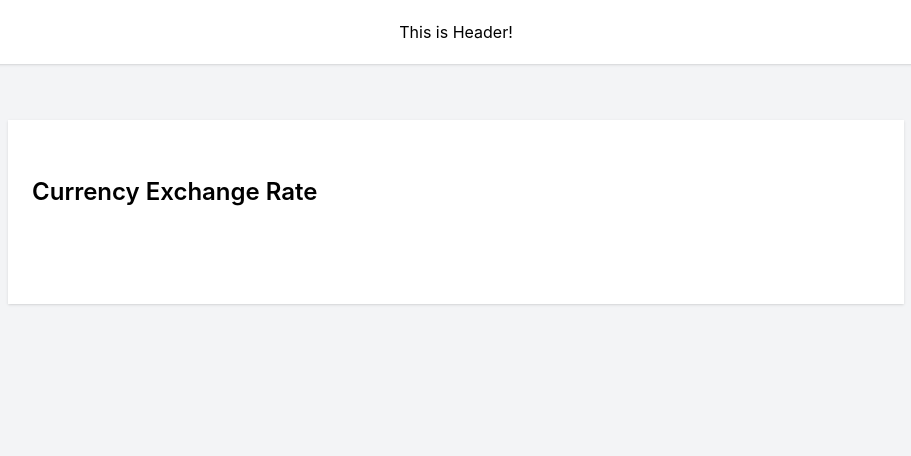
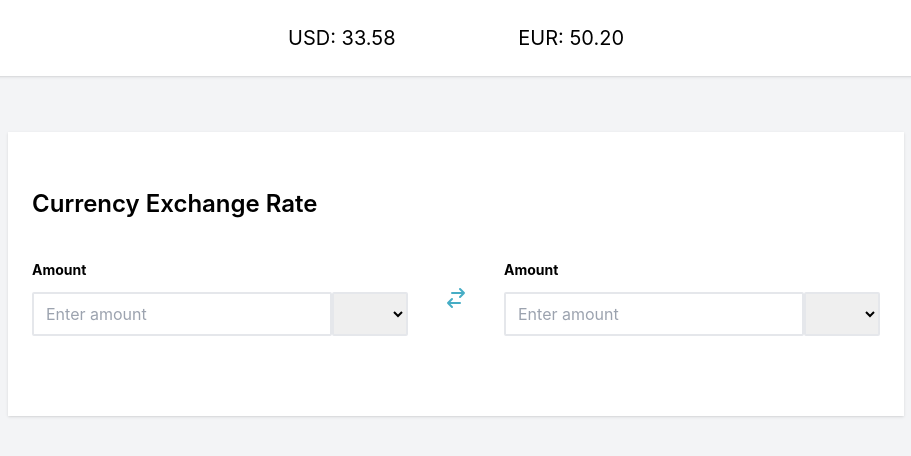
Before and after one commit to Elizabeth-web2020/currency-converter-react, a React (Create React App) app: page / in a window 1280 px wide. Shown: the top 456 px of the page, without its empty margins (184-1095 px from the left). Built offline with nearby package versions, Linux system fonts and the light colour scheme.

Commit message:
finished with the layout of the Header/ConverterBox components

```diff
--- a/package.json
+++ b/package.json
@@ -3,6 +3,8 @@
   "version": "0.1.0",
   "private": true,
   "dependencies": {
+    "@headlessui/react": "^1.6.5",
+    "@heroicons/react": "^1.0.6",
     "@testing-library/jest-dom": "^5.16.4",
     "@testing-library/react": "^13.3.0",
     "@testing-library/user-event": "^13.5.0",
--- a/src/components/ConverterBox.js
+++ b/src/components/ConverterBox.js
@@ -1,13 +1,66 @@
-import React from 'react';
+import React from "react";
+import { Fragment, useState } from "react";
+import { Listbox, Transition } from "@headlessui/react";
+import { CheckIcon, SelectIcon } from "@heroicons/react/solid";
 
 const converterBox = () => {
   return (
-    <div className='max-w-4xl m-auto pb-6 pt-14'>
-      <div className='pt-14 bg-white pb-14 px-6 shadow'>
-        <h1 className='text-2xl text-black mb-10 font-semibold'>Currency Exchange Rate</h1>
+    <div className="max-w-4xl m-auto pb-6 pt-14">
+      <div className="pt-14 bg-white pb-14 px-6 shadow">
+        <h1 className="text-2xl text-black mb-10 font-semibold">
+          Currency Exchange Rate
+        </h1>
+        <form>
+          <div className="flex flex-row mb-6 gap-9 items-center">
+            <div className="flex-1">
+              <label className="font-bold text-sm mb-3 block" htmlFor="text">
+                Amount
+              </label>
+              <div className="flex">
+              <input
+                type="text"
+                className="focus:outline-none focus:ring-1 focus:ring-cyan-500 focus:border-cyan-500 w-full border-2 rounded-sm min-h-50 pl-3 pr-10 py-2"
+                value=""
+                size="lg"
+                placeholder="Enter amount"
+              />
+              <select name="" id="" className="focus:outline-none border-2 rounded-sm min-h-50 pl-3 pr-10 py-2"></select>
+              </div>
+            </div>
+            <svg
+              xmlns="http://www.w3.org/2000/svg"
+              className="h-6 w-6 text-cyan-600/75"
+              fill="none"
+              viewBox="0 0 24 24"
+              stroke="currentColor"
+              stroke-width="2"
+            >
+              <path
+                stroke-linecap="round"
+                stroke-linejoin="round"
+                d="M8 7h12m0 0l-4-4m4 4l-4 4m0 6H4m0 0l4 4m-4-4l4-4"
+              />
+            </svg>
+            <div className="flex-1">
+              <label className="font-bold text-sm mb-3 block" htmlFor="text">
+                Amount
+              </label>
+              <div className="flex">
+              <input
+                type="text"
+                className="focus:outline-none focus:ring-1 focus:ring-cyan-500 focus:border-cyan-500 w-full border-2 rounded-sm min-h-50 pl-3 pr-10 py-2"
+                value=""
+                size="lg"
+                placeholder="Enter amount"
+              />
+              <select name="" id="" className="focus:outline-none border-2 rounded-sm min-h-50 pl-3 pr-10 py-2"></select>
+              </div>
+            </div>
+          </div>
+        </form>
       </div>
     </div>
   );
-}
+};
 
 export default converterBox;
--- a/src/components/Header.js
+++ b/src/components/Header.js
@@ -2,8 +2,15 @@ import React from 'react';
 
 const Header = () => {
   return (
-    <div className='w-full p-5 bg-white text-center shadow'>
-      This is Header!
+    <div className='w-full bg-white text-center shadow'>
+      <div className='p-6 max-w-sm mx-auto flex justify-between items-center text-xl'>
+        <p>
+          USD: 33.58
+        </p>
+        <p>
+          EUR: 50.20
+        </p>
+        </div>
     </div>
   );
 }
```
Also changed, not shown: 1 other file (tests, documents, lock files or other folders).
